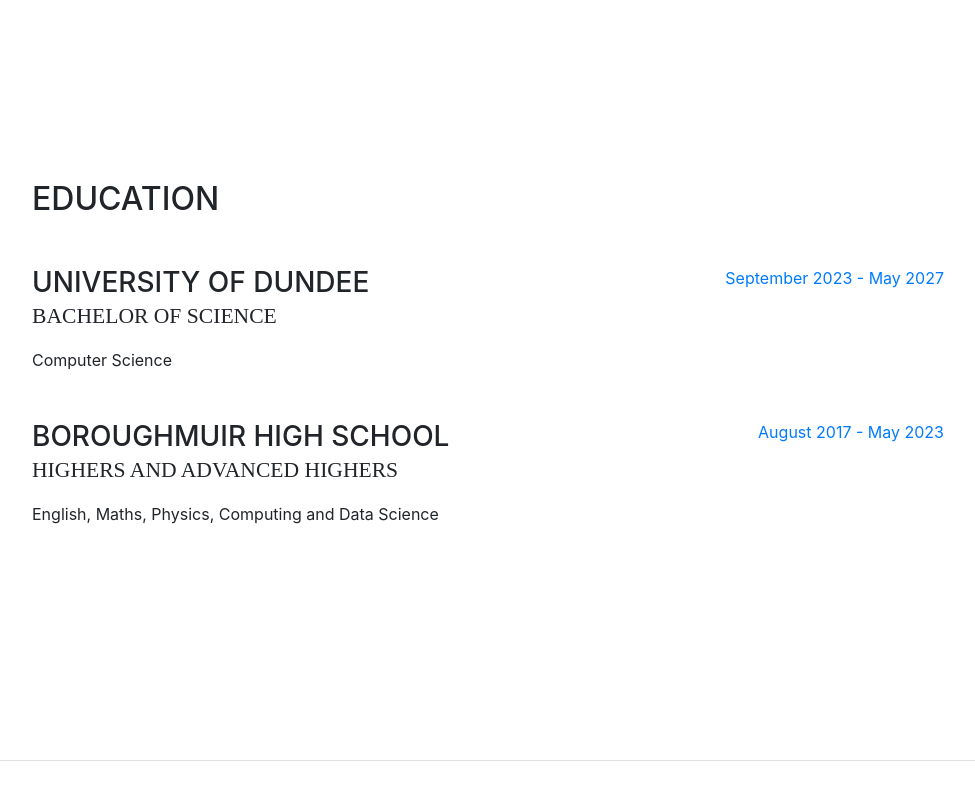
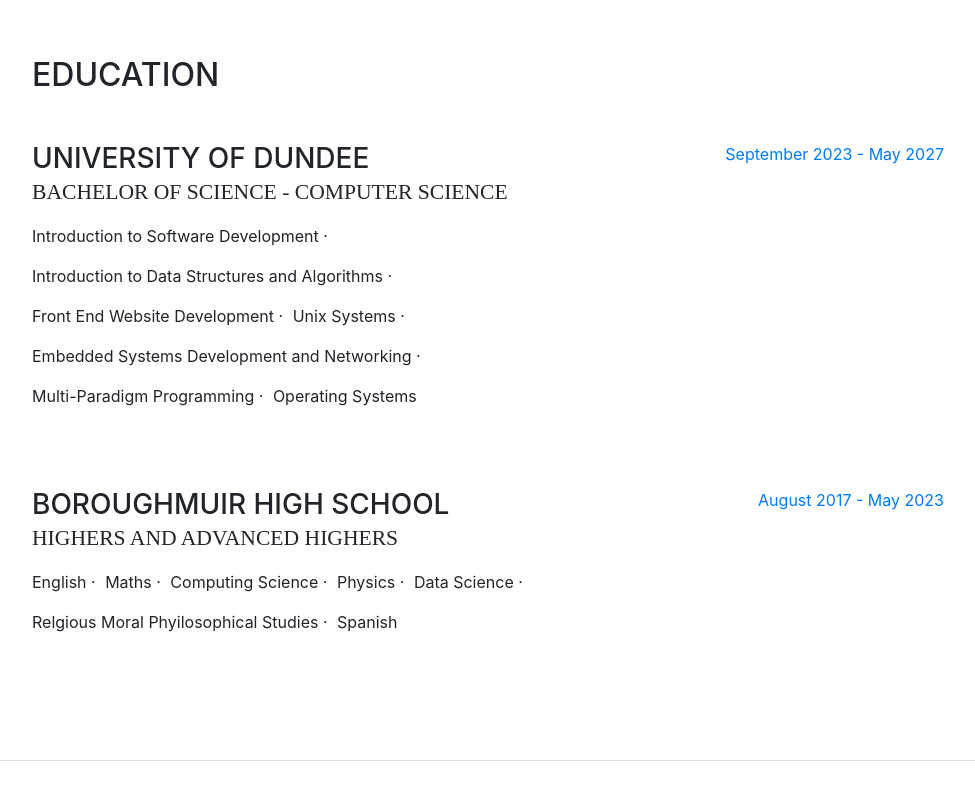
Before and after one commit to notnowJack/Portfolio, a website with bundled scripts: page index.html in a window 1280 px wide. Shown: the part 1870-2670 px from the top of the page, without its empty margins (288-1263 px from the left). Built offline with nearby package versions, Linux system fonts and the light colour scheme; a web font is replaced by a local one.

Commit message:
expanded about and updated education

```diff
--- a/index.html
+++ b/index.html
@@ -68,7 +68,9 @@
           <div class="subheading mb-5">Dundee, UK · University of Dundee ·
             <a href="mailto:name@email.com">jackhilton1701@email.com</a>
           </div>
-          <p class="mb-5">I am a second year computing student with a passion for software development.</p>
+          <p class="mb-5">
+            I am a second-year computer science student with a passion for software development, specifically in the gaming industry. My love for technology and creativity drives me to explore both technical and artistic sides of computing. I'm currently honing my skills in programming. Beyond coding, I have a deep interest in music. I enjoy playing and composing. This blend of technical skills and creativity fuels my ambition to work in the video game industry, where I hope to combine both my programming and musical talents.
+          </p>
 
             <a href="Jack_Hilton_CV.pdf" download="Jack_Hilton_CV.pdf" class="btn btn-primary mb-3" style="background-color:#33658A">Download My CV</a>
 
@@ -136,8 +138,32 @@
           <div class="resume-item d-flex flex-column flex-md-row mb-5">
             <div class="resume-content mr-auto">
               <h3 class="mb-0">University of Dundee</h3>
-              <div class="subheading mb-3">Bachelor of Science</div>
-              <div>Computer Science</div>
+              <div class="subheading mb-3">Bachelor of Science - Computer Science</div>
+                <ul class="list-inline">
+                    <li class="list-inline-item">
+                      <p>Introduction to Software Development  ·  </p>
+                    </li>
+                    <li class="list-inline-item">
+                        <p>Introduction to Data Structures and Algorithms  ·  </p>
+                    </li>
+                    <li class="list-inline-item">
+                        <p>Front End Website Development  ·  </p>
+                    </li>
+                    <li class="list-inline-item">
+                        <p>Unix Systems  ·  </p>
+                    </li>
+                    <li class="list-inline-item">
+                        <p>Embedded Systems Development and Networking ·   </p>
+                    </li>
+                    <li class="list-inline-item">
+                        <p>Multi-Paradigm Programming  ·  </p>
+                    </li>
+                    <li class="list-inline-item">
+                        <p>Operating Systems</p>
+                    </li>
+                </ul>
+
+
             </div>
             <div class="resume-date text-md-right">
               <span class="text-primary">September 2023 - May 2027</span>
@@ -148,8 +174,32 @@
             <div class="resume-content mr-auto">
               <h3 class="mb-0">Boroughmuir High School</h3>
               <div class="subheading mb-3">Highers and Advanced Highers</div>
-              <p>English, Maths, Physics, Computing and Data Science</p>
+              <ul class="list-inline">
+                <li class="list-inline-item">
+                  <p>English  ·  </p>
+                </li>
+                <li class="list-inline-item">
+                    <p>Maths  ·  </p>
+                </li>
+                <li class="list-inline-item">
+                    <p>Computing Science  ·  </p>
+                </li>
+                <li class="list-inline-item">
+                    <p>Physics  ·  </p>
+                </li>
+                <li class="list-inline-item">
+                    <p>Data Science ·   </p>
+                </li>
+                <li class="list-inline-item">
+                    <p>Relgious Moral Phyilosophical Studies  ·  </p>
+                </li>
+                <li class="list-inline-item">
+                    <p>Spanish</p>
+                </li>
+              </ul>
             </div>
+
+
             <div class="resume-date text-md-right">
               <span class="text-primary">August 2017 - May 2023</span>
             </div>
```
